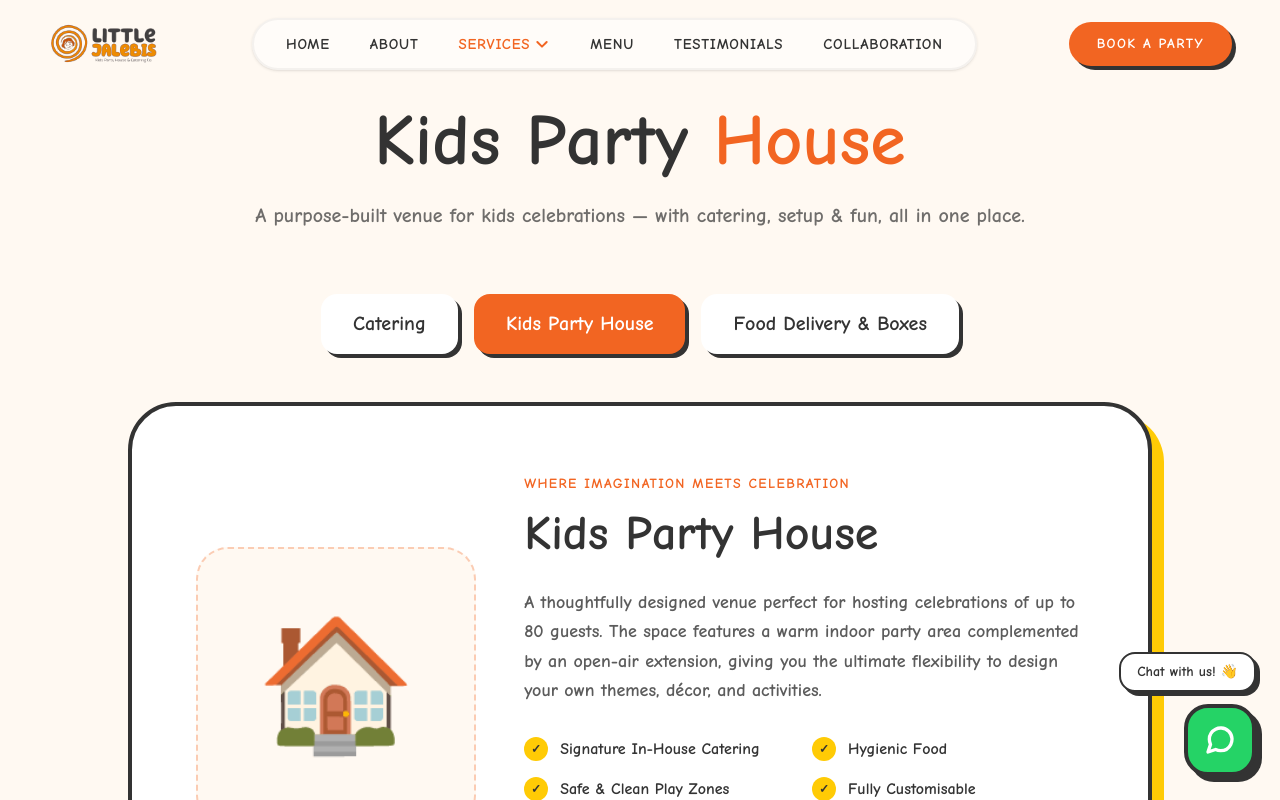
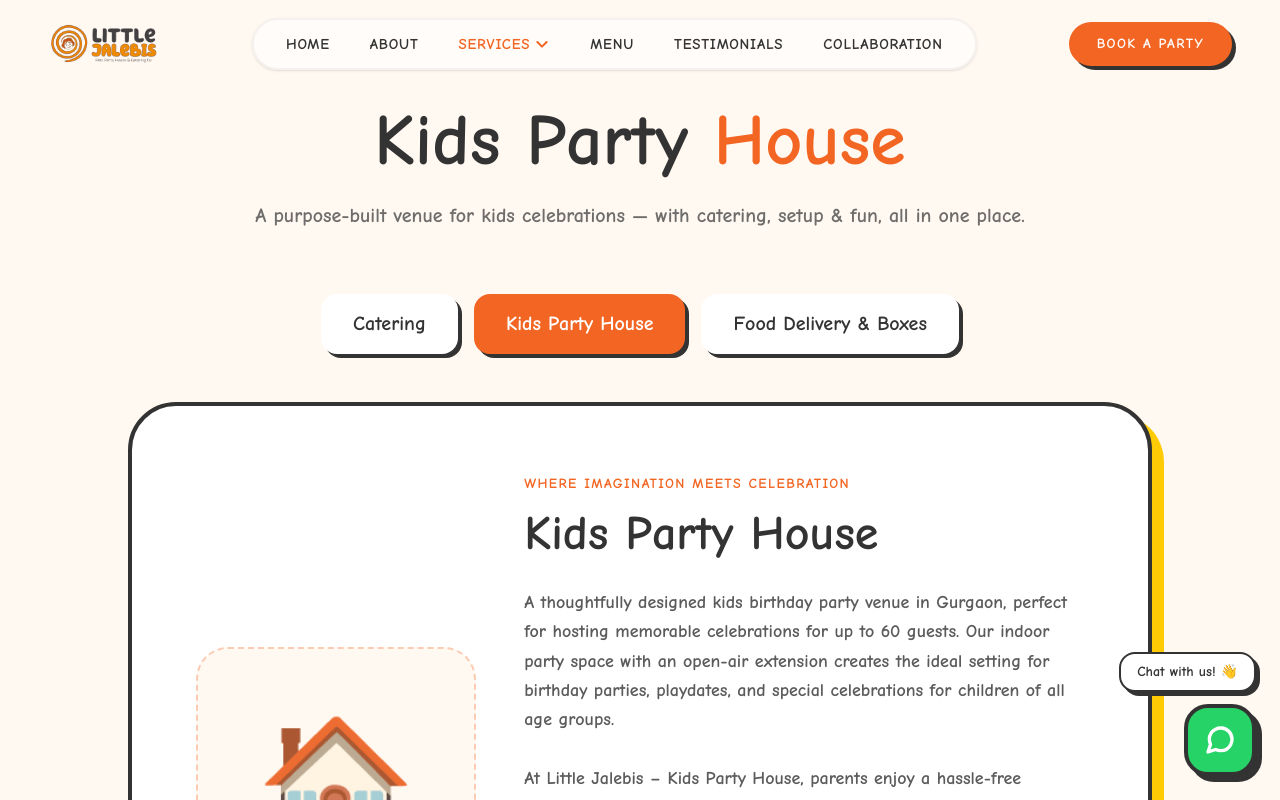
Before and after one commit to Vishwash-chauhan/lj-website, a Next.js app: page /services/kids-party-house in a window 1280 px wide. Shown: the top 800 px of the page. Built offline with nearby package versions, Linux system fonts and the light colour scheme.

Commit message:
updated the servece data file

```diff
--- a/app/components/ServiceTabContent.tsx
+++ b/app/components/ServiceTabContent.tsx
@@ -30,7 +30,7 @@ const ServiceTabContent: React.FC<ServiceTabContentProps> = ({
     <div className="w-full md:w-2/3">
       <span className="text-[#F26522] font-black uppercase tracking-[0.1em] sm:tracking-wider md:tracking-widest text-[10px] sm:text-xs md:text-sm">{tagline}</span>
       <h2 className="text-2xl sm:text-3xl md:text-5xl font-bold mt-2 mb-4 md:mb-6 text-[#333333] leading-tight">{title}</h2>
-      <p className="text-sm sm:text-base md:text-lg font-bold opacity-80 leading-relaxed mb-6 md:mb-8">{description}</p>
+      <p className="text-sm sm:text-base md:text-lg font-bold opacity-80 leading-relaxed mb-6 md:mb-8 whitespace-pre-line">{description}</p>
       <div className="grid grid-cols-1 sm:grid-cols-2 gap-3 md:gap-4 mb-7 md:mb-10">
         {features.map((feature, idx) => (
           <div key={idx} className="flex items-center gap-2.5 md:gap-3">
--- a/app/layout.tsx
+++ b/app/layout.tsx
@@ -1,5 +1,6 @@
 import type { Metadata, Viewport } from "next";
 import { Geist_Mono } from "next/font/google";
+import Script from "next/script";
 import "./globals.css";
 import Navbar from "./components/Navbar";
 import ConditionalFooter from "./components/ConditionalFooter";
@@ -134,6 +135,19 @@ export default function RootLayout({
         />
       </head>
       <body className={`${geistMono.variable} antialiased`}>
+        <Script
+          src="https://www.googletagmanager.com/gtag/js?id=AW-17043665136"
+          strategy="afterInteractive"
+        />
+        <Script id="google-ads-tag" strategy="afterInteractive">
+          {`
+            window.dataLayer = window.dataLayer || [];
+            function gtag(){dataLayer.push(arguments);}
+            gtag('js', new Date());
+
+            gtag('config', 'AW-17043665136');
+          `}
+        </Script>
         <Navbar />
 
         {/* Main Content */}
--- a/app/services/page.tsx
+++ b/app/services/page.tsx
@@ -58,7 +58,7 @@ export default async function ServicesPage({ searchParams }: ServicesPageProps)
 
               <h2 className="text-2xl font-black text-[#333333]">{service.title}</h2>
               <p className="mt-2 text-sm font-bold text-[#333333]/75">{service.tagline}</p>
-              <p className="mt-4 text-sm leading-7 text-[#333333]/80">{service.description}</p>
+              <p className="mt-4 text-sm leading-7 text-[#333333]/80 whitespace-pre-line">{service.description}</p>
 
               <ul className="mt-5 space-y-2">
                 {service.features.slice(0, 3).map((feature) => (
--- a/app/services/serviceData.ts
+++ b/app/services/serviceData.ts
@@ -79,8 +79,8 @@ export const SERVICES = {
     title: 'Kids Party House',
     tagline: 'Where Imagination Meets Celebration',
     description:
-      'A thoughtfully designed venue perfect for hosting celebrations of up to 80 guests. The space features a warm indoor party area complemented by an open-air extension, giving you the ultimate flexibility to design your own themes, décor, and activities.',
-    features: ['Signature In-House Catering', 'Hygienic Food', 'Safe & Clean Play Zones', 'Fully Customisable'],
+      'A thoughtfully designed kids birthday party venue in Gurgaon, perfect for hosting memorable celebrations for up to 60 guests. Our indoor party space with an open-air extension creates the ideal setting for birthday parties, playdates, and special celebrations for children of all age groups.\n\nAt Little Jalebis – Kids Party House, parents enjoy a hassle-free birthday celebration experience with signature in-house catering, hygienic kids-friendly food, and fully customisable décor, themes, and activities — all under one roof.',
+    features: ['Signature In-House Catering', 'Hygienic Kids-Friendly Food', 'Safe & Clean Space', 'Fully Customisable Birthday Parties'],
     cta: 'View Our Location',
     color: '#F26522',
     image: '🏠',
```
